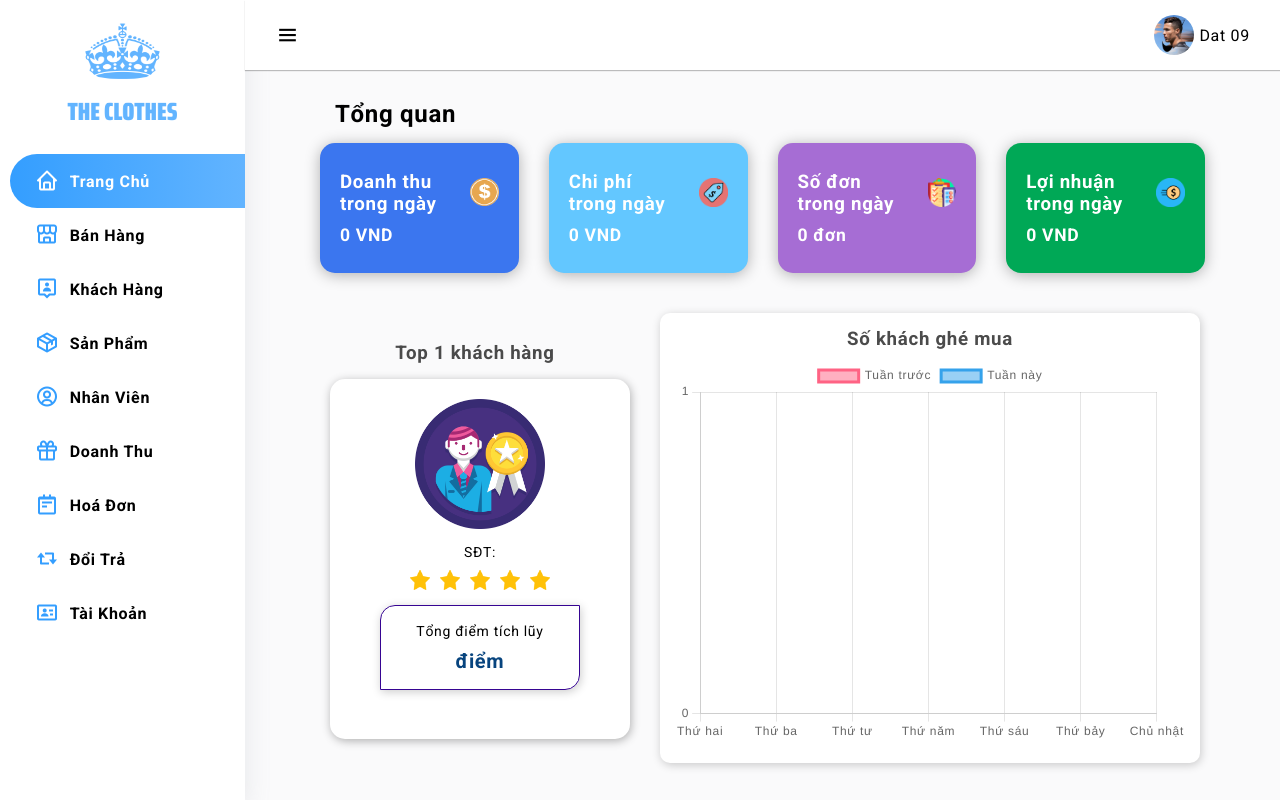
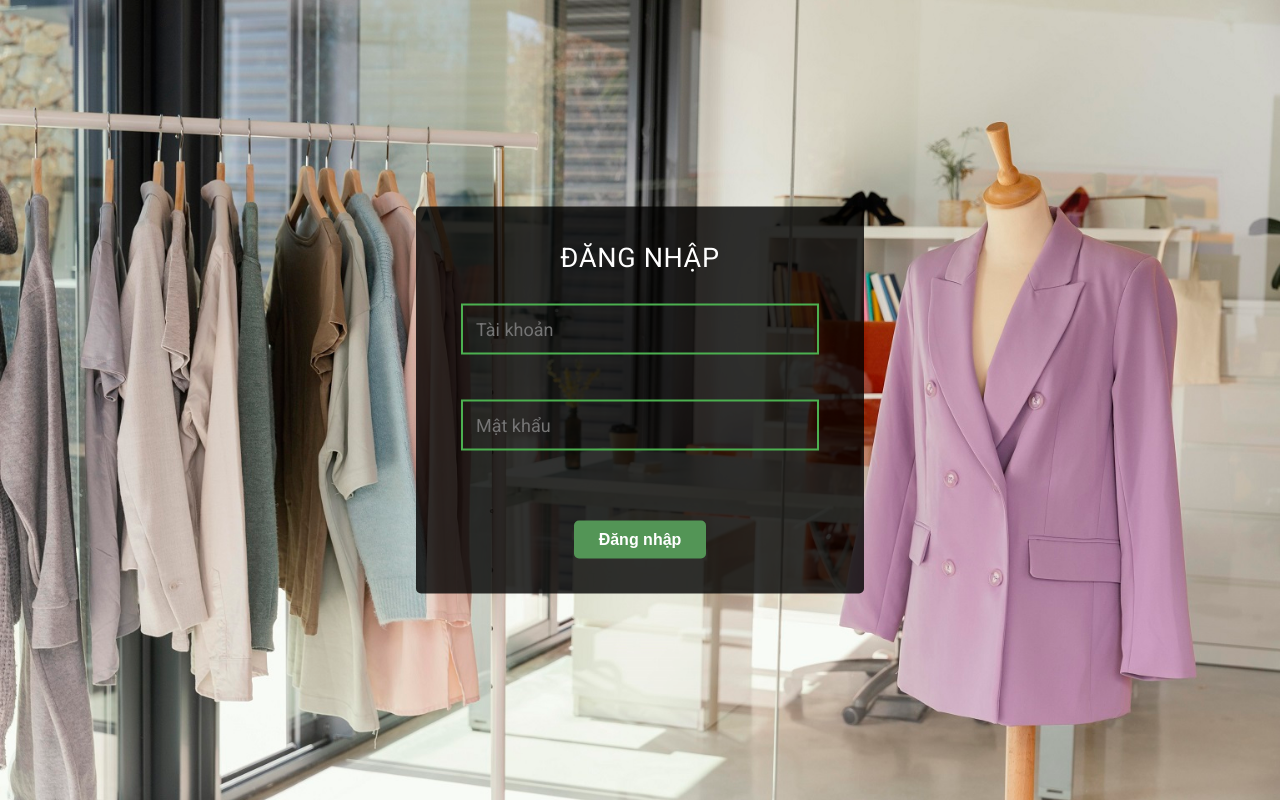
Before and after one commit to tiendat19521345/Clothing_Store_Management_Website, a React (Create React App) app in the folder clothing_store_management_website/: page /login in a window 1280 px wide. Before the commit this address led to /home. Built offline with nearby package versions, Linux system fonts and the light colour scheme; no server answers.

Commit message:
Login UI

```diff
--- a/clothing_store_management_website/src/navigation/RoutesApp.jsx
+++ b/clothing_store_management_website/src/navigation/RoutesApp.jsx
@@ -1,6 +1,6 @@
 import React, { useState } from "react";
 import { Switch, Route, Redirect } from "react-router-dom";
-
+import Login from "../pages/login/Login";
 
 import Layout from "../components/layout/Layout";
 
@@ -8,19 +8,20 @@ const RoutesApp = () => {
   const [isAuticated, setIsAuticated] = useState(false);
   return (
     <Switch>
+      <Route path="/login">
+        <Login setIsAuticated={setIsAuticated} />
+      </Route>
 
-
-        <Route exact path="/home">
+      {isAuticated && (
+        <Route path="/home">
           <Layout />
         </Route>
+      )}
 
-        <Route path="/">
-          <Redirect to="/home" />
-        </Route>
-
-
+      <Route path="/">
+        <Redirect to="/login" />
+      </Route>
     </Switch>
-
   );
 };
 
--- /dev/null
+++ b/clothing_store_management_website/src/pages/login/Login.jsx
@@ -0,0 +1,46 @@
+import React, { useState, useEffect } from "react";
+
+import "./login.css";
+
+const Login = ({ setIsAuticated }) => {
+
+
+  return (
+    <div className="login-container">
+      <div className="login-form">
+        <h3 id="login-form-title">ĐĂNG NHẬP</h3>
+
+        <div className="login-form-inputs">
+          <input
+
+            className="login-form-input"
+            type="text"
+            placeholder="Tài khoản"
+
+          />
+          <p className="login-form-error"></p>
+        </div>
+        <div className="login-form-inputs">
+          <input
+            className="login-form-input"
+            type="password"
+            placeholder="Mật khẩu"
+
+          />
+          <p className="login-form-error"></p>
+        </div>
+
+        <div className="login-form-row login-failed">
+          <p></p>
+        </div>
+        <div className="login-form-item">
+          <button  className="btn-login">
+            Đăng nhập
+          </button>
+        </div>
+      </div>
+    </div>
+  );
+};
+
+export default Login;
--- /dev/null
+++ b/clothing_store_management_website/src/pages/login/login.css
@@ -0,0 +1,93 @@
+.login-container {
+    height: 100vh;
+    background: url(../../assets//images//login_main.jpg) no-repeat center/cover;
+    filter: drop-shadow(0 0 8px black); /* FF~35 */
+    filter: drop-shadow(0 0 0 8px black);
+    background-color: #000000;
+  }
+  .login-form {
+    width: 35%;
+    padding: 35px 45px;
+    z-index: 10;
+    background: rgba(0, 0, 0, 0.8);
+    border-radius: 5px;
+    position: absolute;
+    top: 50%;
+    left: 50%;
+
+    color: #fff;
+    transform: translate(-50%, -50%);
+  }
+  #login-form-title {
+    margin-bottom: 30px;
+    font-size: 27px;
+    font-weight: 400;
+    text-align: center;
+  }
+  .login-form-row {
+    align-items: center;
+    display: flex;
+    justify-content: space-between;
+  }
+  .login-form-inputs {
+    position: relative;
+    margin-bottom: 45px;
+  }
+  .login-form-input {
+    font-size: 18px;
+
+    padding: 13px;
+    width: 100%;
+    color: #fff;
+    display: block;
+    background: transparent;
+    border: 2px solid #4cb050;
+  }
+  .login-form-item {
+    display: flex;
+    align-items: center;
+    justify-content: space-between;
+    cursor: pointer;
+  }
+
+  .login-form-item > span,
+  .login-form-item > p {
+    font-size: 14px;
+  }
+  .login-form-error {
+    color: #e74c3c;
+    position: absolute;
+    bottom: -25px;
+    left: 0;
+    margin: 0;
+    font-size: 14px;
+  }
+  .btn-login {
+    font-size: 16px;
+    font-weight: 600;
+    color: #fff;
+    background: #539556;
+    padding: 10px 25px;
+
+    border-radius: 5px;
+    text-align: center;
+
+    margin: 25px auto 0;
+  }
+  .btn-click-here {
+    font-size: 16px;
+    color: #fff;
+    background: transparent;
+    padding: 8px 16px;
+    border-radius: 5px;
+    border: 2px solid #fff;
+  }
+
+  .login-failed {
+    font-size: 17px;
+    margin-top: 10px;
+    justify-content: center;
+    color: #e74c3c;
+    align-items: center;
+    text-align: center;
+  }
```
